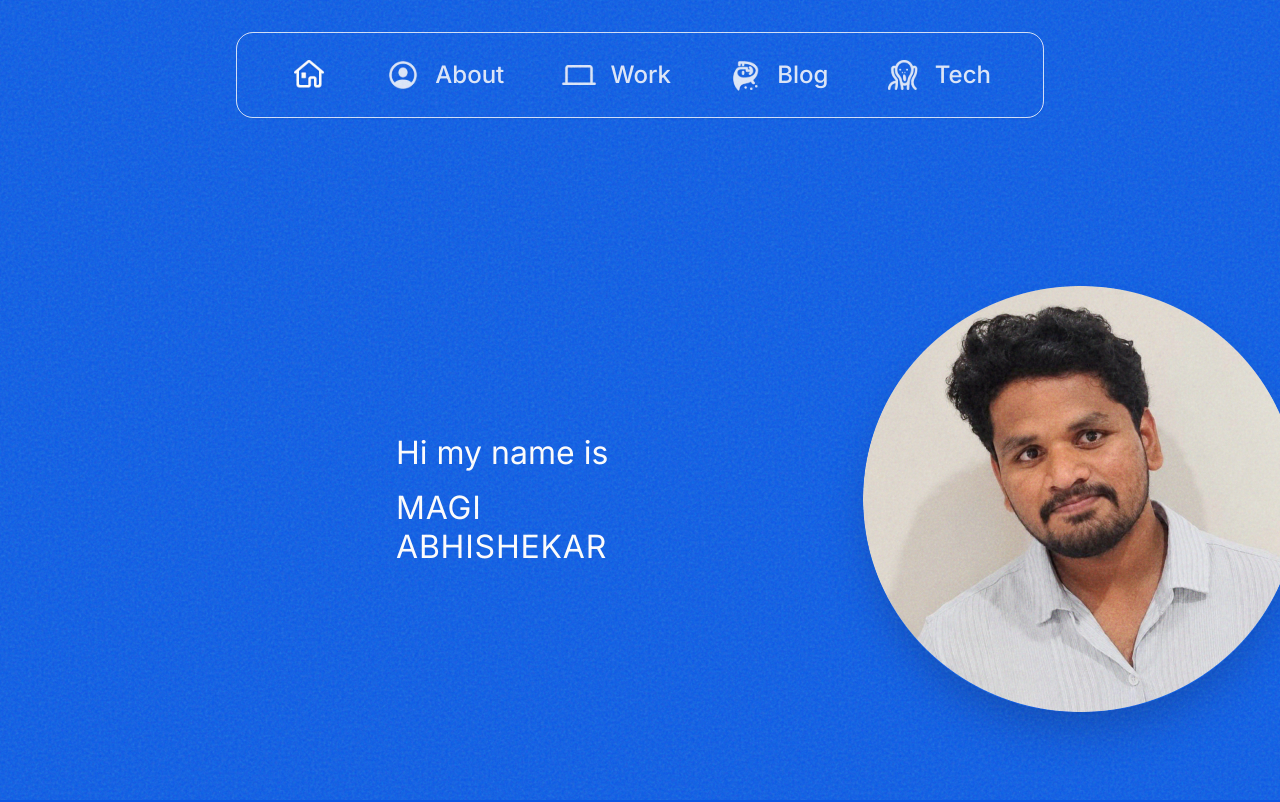
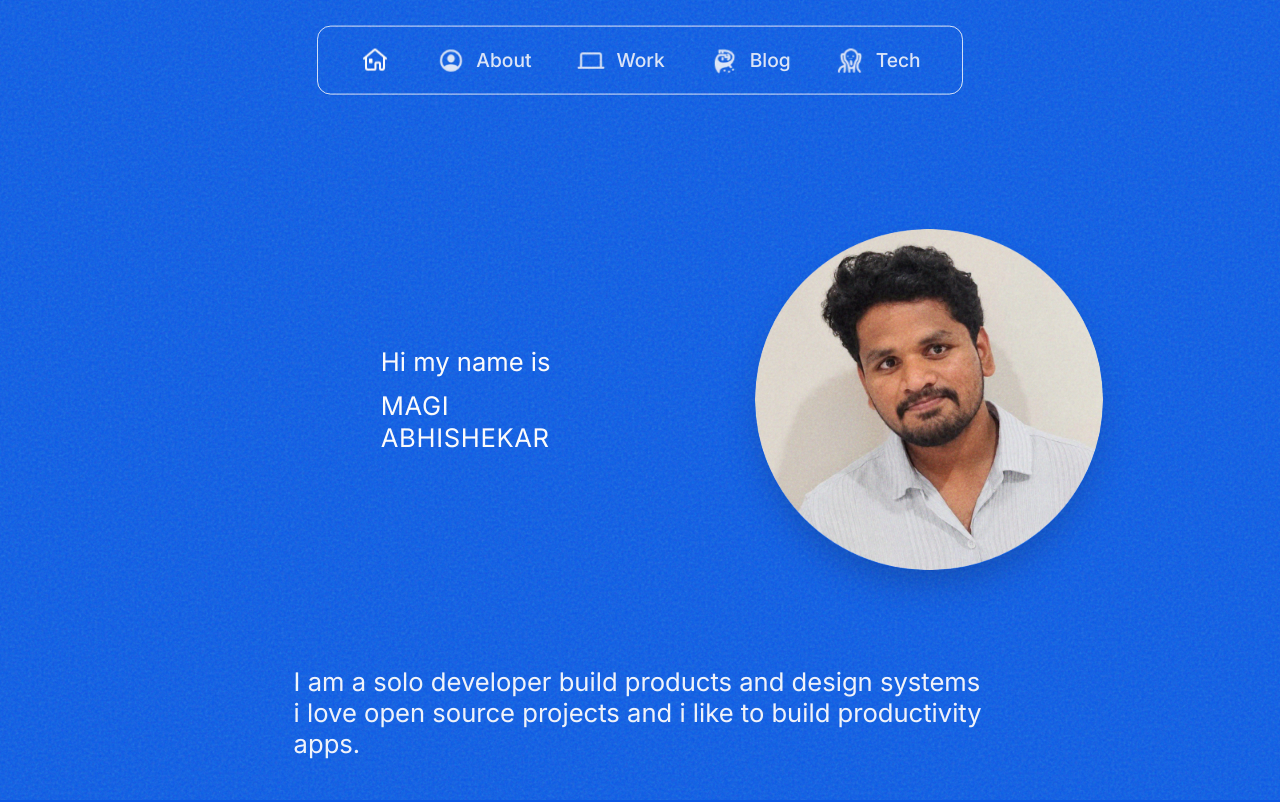
Before and after one commit to theabhishekarmagi/Portfolio, a React (Vite) app: page / in a window 1280 px wide. Shown: the top 802 px of the page. Built offline with nearby package versions, Linux system fonts and the light colour scheme.

Commit message:
Ratio change

```diff
--- a/src/index.css
+++ b/src/index.css
@@ -4,6 +4,10 @@
 
 :root {
   color-scheme: dark;
+}
+
+html {
+  background-color: #0B56E3;
 }
 
 body {
@@ -13,14 +17,15 @@ body {
   color: #ffffff;
   font-family: 'Inter', system-ui, -apple-system, sans-serif;
   overflow-x: hidden;
+  zoom: 0.8;
 }
 
 /* Authentic Figma Monotone Noise Texture */
 .figma-noise-layer {
   position: fixed;
   inset: 0;
-  width: 100vw;
-  height: 100vh;
+  width: 125vw;
+  height: 125vh;
   pointer-events: none;
   z-index: 100;
   opacity: 0.35;
@@ -32,8 +37,8 @@ body {
 .figma-noise-layer-subtle {
   position: fixed;
   inset: 0;
-  width: 100vw;
-  height: 100vh;
+  width: 125vw;
+  height: 125vh;
   pointer-events: none;
   z-index: 99;
   opacity: 0.12;
```
